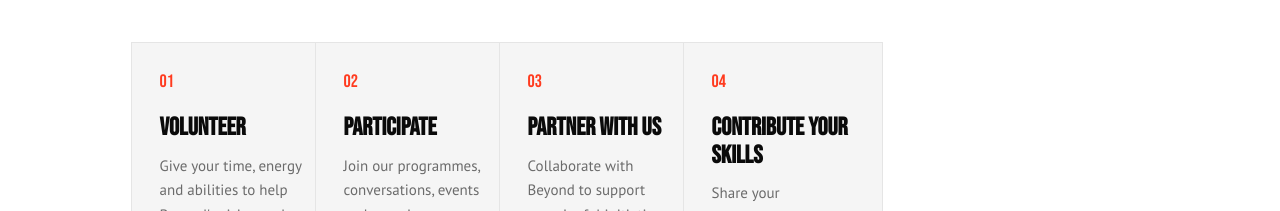
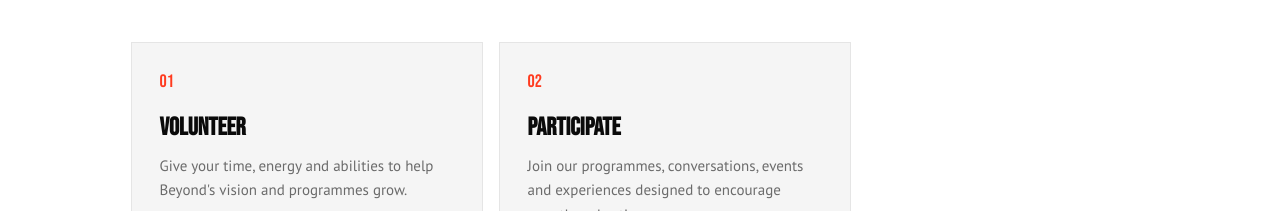
Before and after one commit to KelechC/Beyond, a plain HTML site: page index.html in a window 1280 px wide. Shown: the part 5039-5250 px from the top of the page. Drawn offline with Linux system fonts and the light colour scheme; a web font is replaced by a local one.

Commit message:
Update index.html

```diff
--- a/index.html
+++ b/index.html
@@ -306,7 +306,7 @@ button { font: inherit; }
 
 .involvement-grid {
   display: grid;
-  grid-template-columns: repeat(4, minmax(0, 1fr));
+  grid-template-columns: repeat(2, minmax(0, 1fr));
   gap: 16px;
   margin: 45px 0 35px;
   position: relative;
@@ -320,7 +320,6 @@ button { font: inherit; }
   display: flex;
   flex-direction: column;
   min-height: 230px;
-  min-width: 200px;
   transition: transform .3s ease, border-color .3s ease;
 }
 
```
